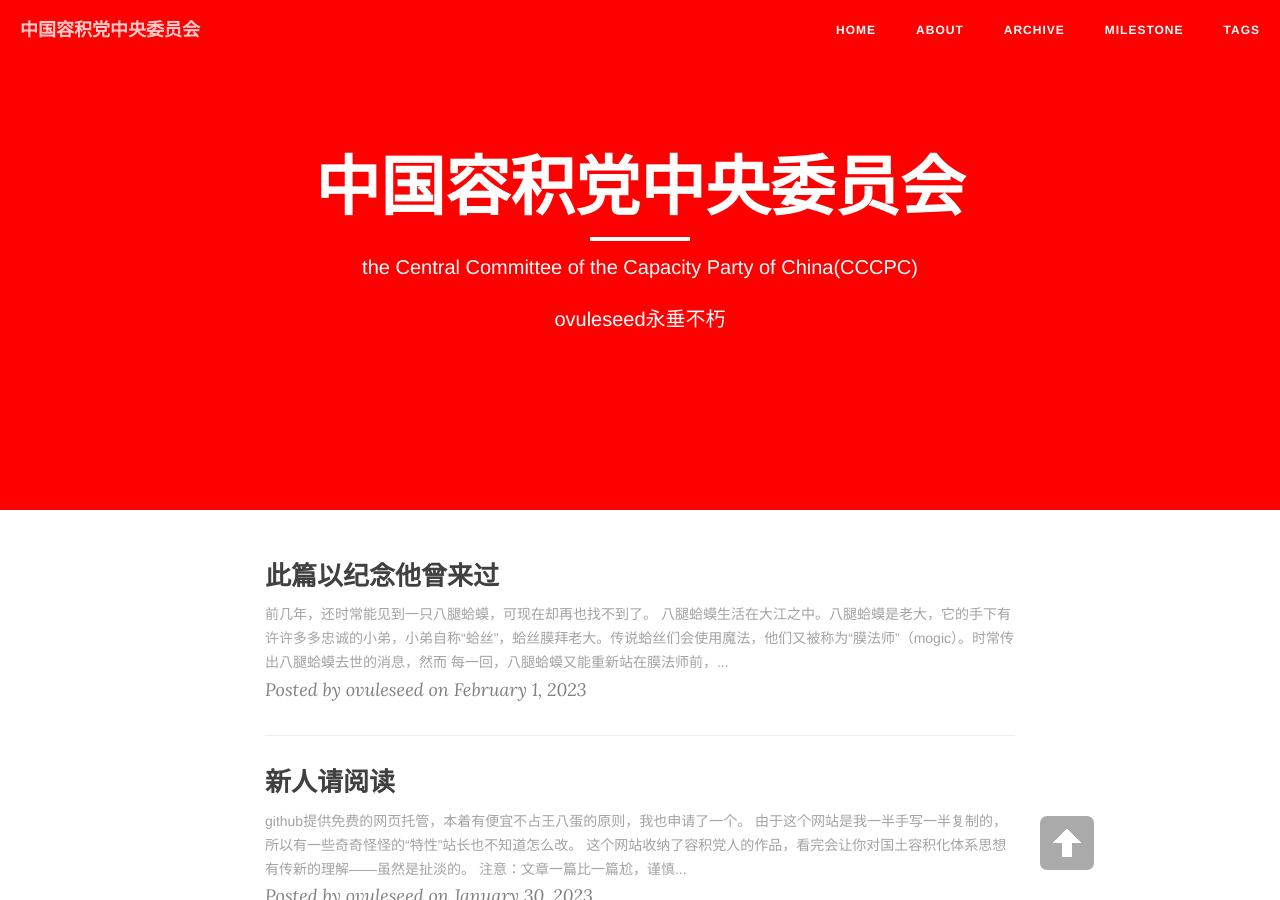
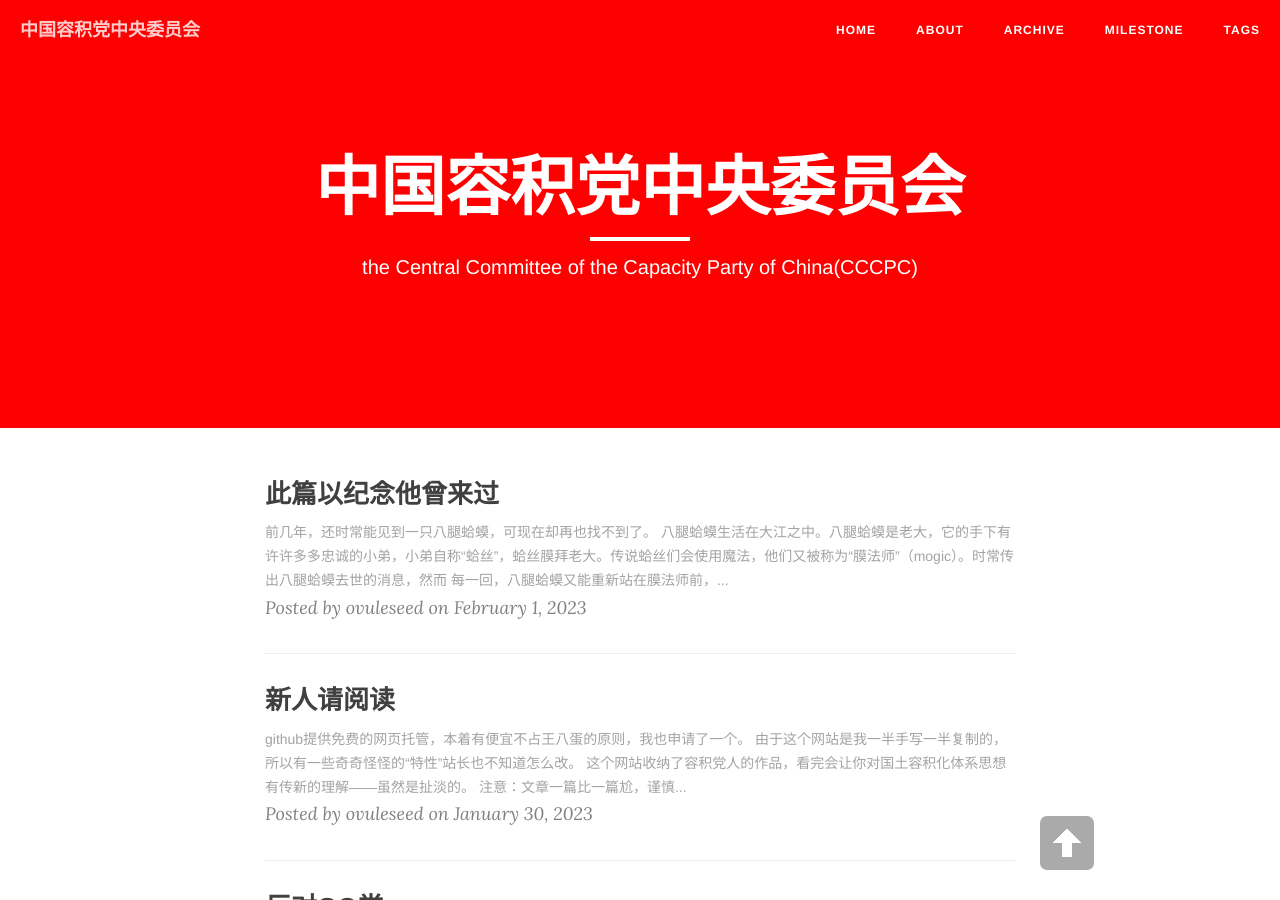
Before and after one commit to ovule-seed/ovule-seed.github.io, a Jekyll site: the page built from index.html, in a window 1280 px wide and 900 px high. Built offline with Jekyll 4.4.1, drawn with Linux system fonts in a browser that asks for light colours; nearby versions of some CDN libraries; the list of posts is cut into pages by our own code; comment, search, counter and statistics services are not loaded.

Commit message:
Update index.html

```diff
--- a/index.html
+++ b/index.html
@@ -1,6 +1,6 @@
 ---
 layout: page
-description: "the Central Committee of the Capacity Party of China(CCCPC)<p>ovuleseed永垂不朽</p>"
+description: "the Central Committee of the Capacity Party of China(CCCPC)"
 ---
 
 
```
